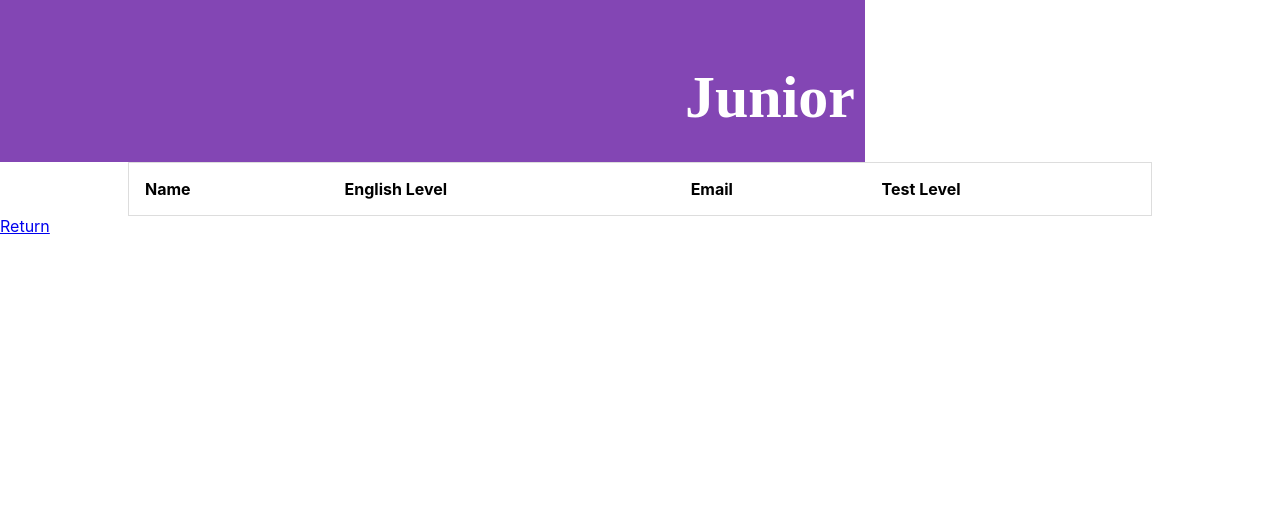
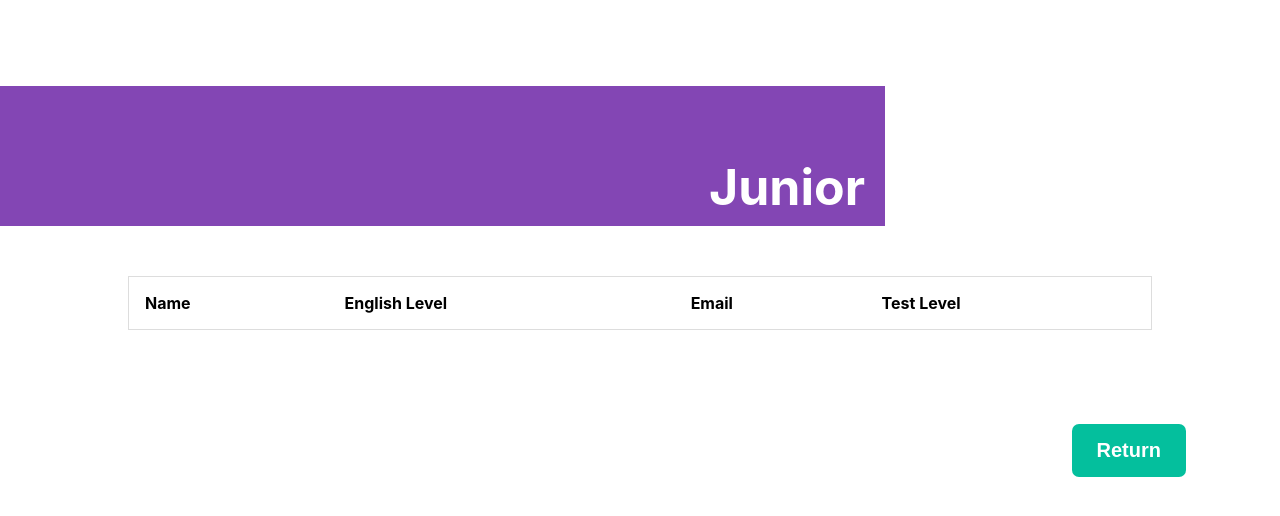
Before and after one commit to karina2004liz/AstraLab-RH, a React (Create React App) app: page /Junior in a window 1280 px wide. Shown: the top 516 px of the page. Built offline with nearby package versions, Linux system fonts and the light colour scheme.

Commit message:
Se modifica css para componente junior

```diff
--- a/src/components/Junior.css
+++ b/src/components/Junior.css
@@ -4,8 +4,7 @@ table {
     border: 1px solid #ddd;
     margin-left: 10%;
     margin-right: 10%;
-
-
+    margin-top: 50px;
 
   }
 
@@ -34,19 +33,36 @@ table {
   .titlejunior{
 
     width: 845px;
-    height: 142px;
+    height: 100px;
     left: 0px;
-    top: 86px;
+    margin-top: 86px;
+    background: #8346B4;
 
-    background: #8346B4;
-    font-family: Electrolize;
-font-style: normal;
-font-weight: normal;
-font-size: 30px;
-line-height: 95px;
-text-align: right;
-
-color: #FFFFFF;
-padding: 10px;
+    font-size: 25px;
+    line-height: 95px;
+    text-align: right;
+    color: #FFFFFF;
+    padding: 20px;
 
   }
+
+.btnRtnDataFilter{
+
+    background: #04BF9D;
+    border: none;
+    border-radius: 7px;
+    color: #FFFFFF;
+    cursor: pointer;
+    font-size: 20px;
+    font-weight: bold;
+    padding: 15px 25px;
+    text-align: center;
+    width: auto;
+    margin: 30px;
+
+}
+
+.btnRtnDiv{
+    float:right;
+    margin:5%;
+}
--- a/src/components/Junior.js
+++ b/src/components/Junior.js
@@ -113,7 +113,10 @@ componentWillMount(){
 
             </div>
 
-            <div><Link to="./Candidates">Return</Link></div>
+            <div className="btnRtnDiv" ><Link to="./Candidates">
+
+            <button className = "btnRtnDataFilter">Return</button>
+              </Link></div>
 
             </div>
         )
--- a/src/components/Middle.js
+++ b/src/components/Middle.js
@@ -113,7 +113,9 @@ componentWillMount(){
 
           </div>
 
-          <div><Link to="./Candidates">Return</Link></div>
+          <div><Link to="./Candidates">
+          <button className = "btnRtnDataFilter">Return</button>
+            </Link></div>
 
           </div>
         )
--- a/src/components/NoLevel.js
+++ b/src/components/NoLevel.js
@@ -71,7 +71,7 @@ componentWillMount(){
 
           <div>
 
-          <div className="titlejunior" ><h1>No Level</h1></div>
+          <div className="titlejunior" ><h1>Awareness</h1></div>
 
 
           <div className="juniorDiv" >
@@ -113,7 +113,10 @@ componentWillMount(){
 
           </div>
 
-          <div><Link to="./Candidates">Return</Link></div>
+          <div><Link to="./Candidates">
+
+              <button className = "btnRtnDataFilter">Return</button>
+              </Link></div>
 
           </div>
         )
```
